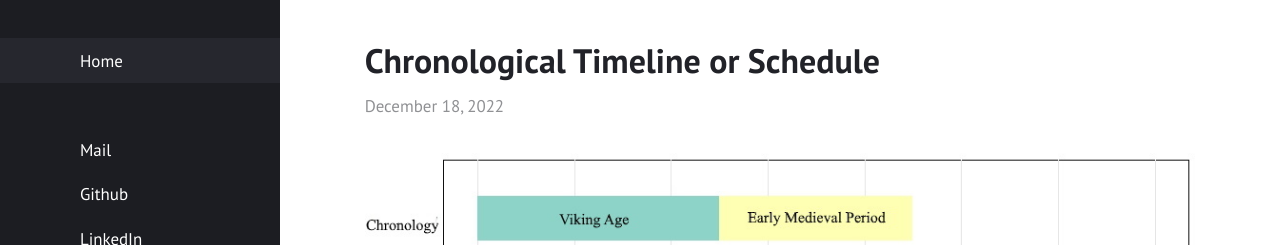
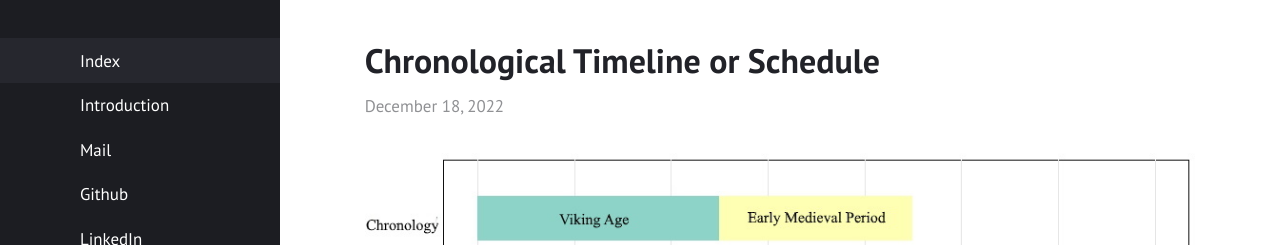
Before and after one commit to cwathen/Portfolio, a Jekyll site: the page built from index.html, in a window 1280 px wide. Shown: the top 245 px of the page. Built offline with Jekyll 4.4.1, drawn with Linux system fonts in a browser that asks for light colours.

Commit message:
Update _config.yml

```diff
--- a/_config.yml
+++ b/_config.yml
@@ -16,8 +16,8 @@ minimal: false             # use a dark header
 # Menu
 
 navigation:                # accepts {file, title, url, icon, sidebaricon}
-  - {file: "index.html"}
-  - {file: "README.md"}
+  - {file: "index.html", title: "Index"}
+  - {file: "README.md", title: "Introduction", icon: person, sidebaricon: people}
 
 external:                  # shows a footer with social links - for available icons see fontawesome.com/icons
   - {title: Mail, icon: envelope, url: "mailto:cristawathen@gmail.com"}
```
